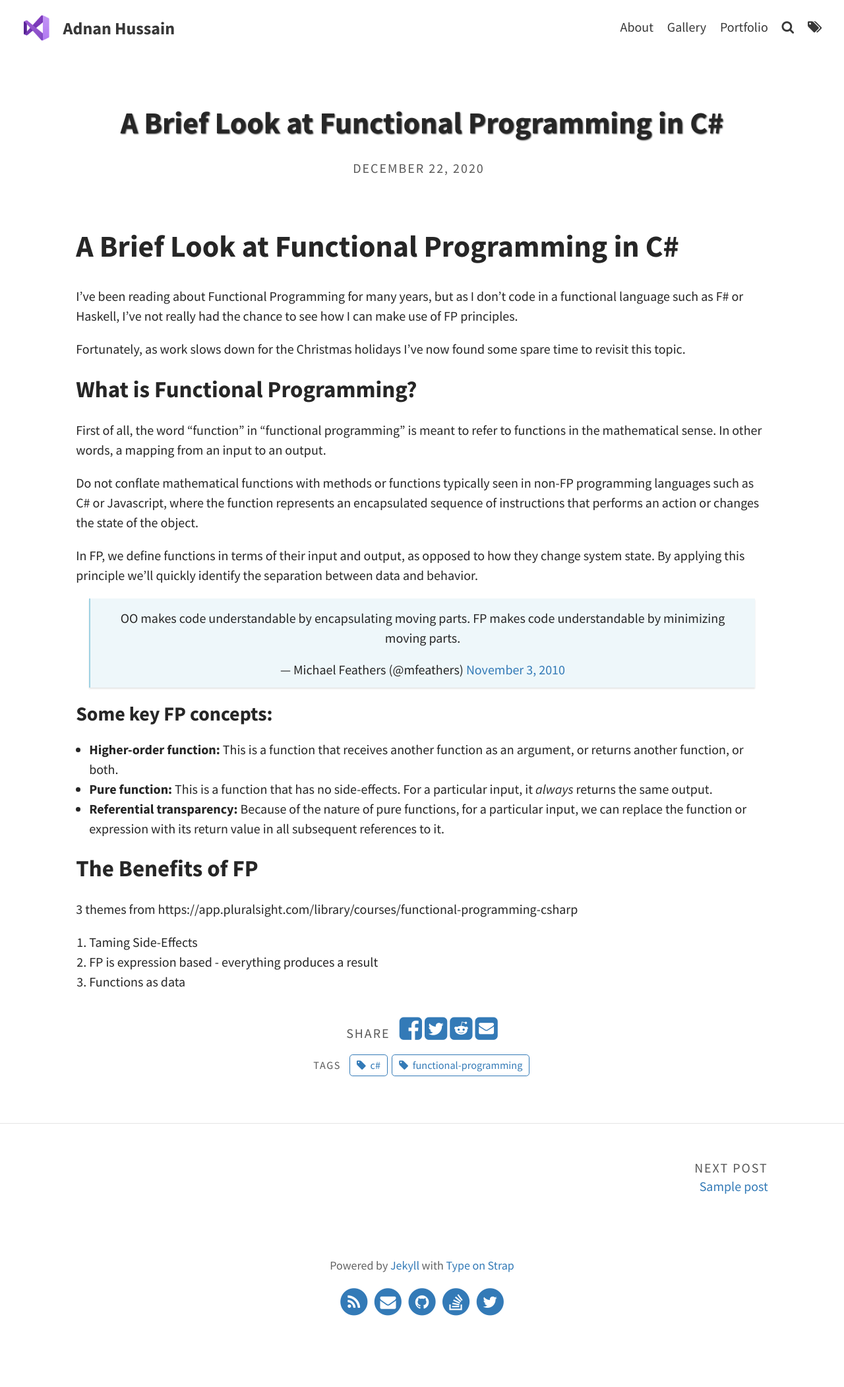
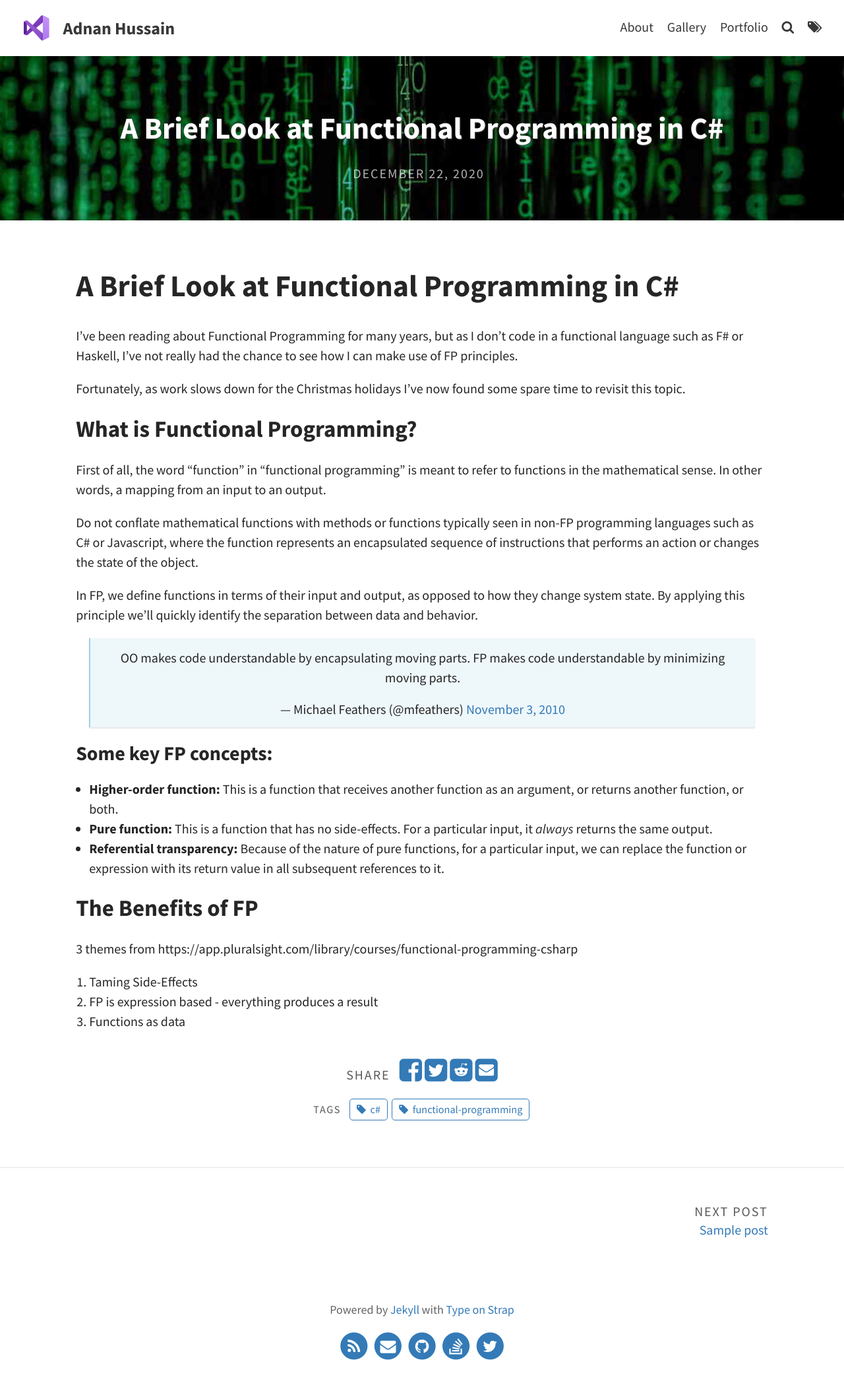
Before and after one commit to axhussain/axhussain.github.io, a Jekyll site: the page built from _posts/2020-12-22-a-look-at-functional-programming-in-C#.md, in a window 1280 px wide. Shown: the whole page at 66% size. Built offline with Jekyll 4.4.1, drawn with Linux system fonts in a browser that asks for light colours; comment, search, counter and statistics services are not loaded; before the commit the page ends 2036 px from its top, so only the background shows below that.

Commit message:
Add image to post

```diff
--- a/_posts/2020-12-22-a-look-at-functional-programming-in-C#.md
+++ b/_posts/2020-12-22-a-look-at-functional-programming-in-C#.md
@@ -1,6 +1,7 @@
 ---
 layout: post
 title: A Brief Look at Functional Programming in C#
+feature-img: "assets/img/feature-img/markus-spiske-iar-afB0QQw-1280.jpg"
 tags: [functional-programming, c#]
 excerpt_separator: <!--more-->
 ---
```
Also changed, not shown: assets/img/feature-img/markus-spiske-iar-afB0QQw-1280.jpg (added).
